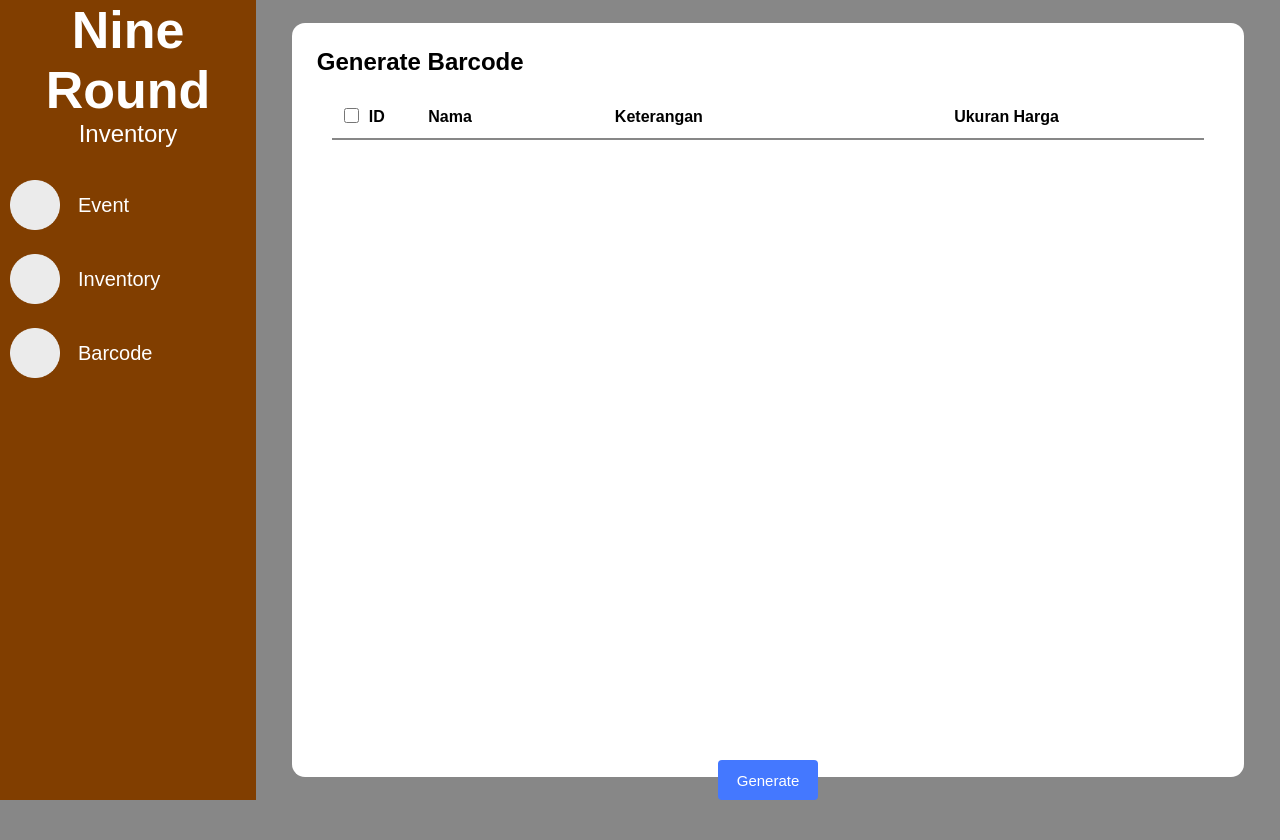
After one commit to Asabito/NineRound-Inventory-Manager, a Django app: page /barcode in a window 1280 px wide. The commit adds this page. Run offline with Django 4.2, Linux system fonts and the light colour scheme; data that the repository does not hold is empty.

Commit message:
add: barcode page (not fully functioning)

```diff
--- /dev/null
+++ b/nineround_web/inventory_app/templates/inventory_app/barcode.html
@@ -0,0 +1,145 @@
+<style>
+/* ----------------------------------- Header ----------------------------------- */
+#heading{
+    padding: 25px 0 0 25px;
+}
+
+/* ----------------------------------- Table ----------------------------------- */
+
+    #itemTable{
+        margin: 20px 40px 0 40px;
+        height: fit-content;
+    }
+    .itemTableHeading{
+        font-weight: bold;
+    }
+    .itemTableRow{
+        display: flex;
+        border-bottom: 2px solid #878787;
+        padding: 12px;
+    }
+
+    .checkBoxesColumn {
+        margin-right: 10px;
+    }
+    .checkBoxesColumn input{
+        height: 15px;
+        width: 15px;
+    }
+    .idColumn {
+        width: 7%;
+    }
+
+    .namaPakaianColumn {
+        width: 22%;
+    }
+
+    .keteranganColumn {
+        width: 40%;
+    }
+
+    .ukuranColumn {
+        width: 7%;
+    }
+
+    .hargaColumn {
+        width: 12%;
+    }
+
+    .statusColumn {
+        width: 15%;
+    }
+/* ----------------------------------- Table ----------------------------------- */
+#buttons{
+    display: flex;
+    justify-content: center;
+    align-items: center;
+    height: 120px;
+}
+#buttons input{
+    height: 40px;
+    width: 100px;
+    background-color: #4478FF;
+    color: white;
+    border: 0;
+    border-radius: 4px;
+    font-size: 15px;
+}
+/* #generateButton */
+</style>
+
+{% extends 'main.html' %}
+
+{% block content %}
+{% load humanize %}
+<div id="heading"><h2>Generate Barcode</h2></div>
+
+<form method="POST">
+    {% csrf_token %}
+    <div id="itemTable">
+        <div class="itemTableHeading itemTableRow">
+            <div class="checkBoxesColumn"><input class="checkAll" type="checkbox"></div>
+            <div class="idColumn">ID</div>
+            <div class="namaPakaianColumn">Nama</div>
+            <div class="keteranganColumn">Keterangan</div>
+            <div class="ukuranColumn">Ukuran</div>
+            <div class="hargaColumn">Harga</div>
+        </div>
+        <div class="scrollablePartTable" style="height: 580px;">
+            {% for item in items %}
+                <div class="itemTableRow">
+                    <div class="checkBoxesColumn"><input class="checkboxes" type="checkbox" name="selected_items" value="{{item.id}}"></div>
+                    <div class="idColumn">{{item.id}}</div>
+                    <div class="namaPakaianColumn">{{item.nama}}</div>
+                    <div class="keteranganColumn">{{item.keterangan}}</div>
+                    <div class="ukuranColumn">{{item.ukuran}}</div>
+                    <div class="hargaColumn">Rp {{item.harga | floatformat | intcomma}}</div>
+                </div>
+            {% endfor %}
+        </div>
+    </div>
+    <div id="buttons">
+        <input id="generateButton" type="submit" value="Generate" name="generate">
+    </div>
+</form>
+
+
+<script src="https://code.jquery.com/jquery-2.2.4.js"></script>
+<script>
+    $(document).ready(function () {
+        $('#generateButton').click(function () {
+            var id = [];
+            var csrf = $('input[name=csrfmiddlewaretoken').val();
+            $(':checkbox:checked').each(function (i) {
+                id[i] = $(this).val()
+            })
+            if (id.length === 0) {
+                alert("Please select items.")
+            }
+            else {
+                console.log(id)
+                $.ajax({
+                    url: ".",
+                    method: "POST",
+                    data:
+                    {
+                        id,
+                        csrfmiddlewaretoken: csrf
+                    }
+                })
+            }
+
+        });
+
+        $(function () {
+            $('.checkAll').click(function () {
+                if (this.checked) {
+                    $(".checkboxes").prop("checked", true);
+                } else {
+                    $(".checkboxes").prop("checked", false);
+                }
+            });
+        });
+    })
+</script>
+{% endblock %}
--- a/nineround_web/inventory_app/urls.py
+++ b/nineround_web/inventory_app/urls.py
@@ -10,5 +10,6 @@
     path('event-detail/<str:pk>/stock-checking', views.stockChecking, name='stockChecking'),
     path('inventory', views.inventoryPage, name='inventoryPage'),
     path('add-item-to-inventory', views.inventoryAddItem, name='inventoryAddItem'),
-    path('delete-item-from-inventory', views.inventoryDeleteItem, name='inventoryDeleteItem')
+    path('delete-item-from-inventory', views.inventoryDeleteItem, name='inventoryDeleteItem'),
+    path('barcode', views.barcodeGenerator, name='barcode'),
 ]
--- a/nineround_web/inventory_app/views.py
+++ b/nineround_web/inventory_app/views.py
@@ -187,7 +187,6 @@
 
 def inventoryPage(request):
     items = Inventory.objects.all().order_by('id')
-    print(items[0])
     if request.method == 'POST' and request.POST.get('add-button'):
         return redirect('inventoryAddItem')
     elif request.method == 'POST' and request.POST.get('delete-button'):
@@ -319,9 +318,16 @@
     return render(request, 'inventory_app/inventory-delete-item.html', context=context)
 
 
+def barcodeGenerator(request):
+    item = Inventory.objects.all().order_by('id')
+    context = {'items':item}
+    if request.POST.getlist('selected_items'):
+        print(request.POST.getlist('selected_items'))
+    return render(request, 'inventory_app/barcode.html', context=context)
+
 
 # TODO:
-# - DONE -  kasih validasi setiap kali delete
+# - DONE -  kasih validasi setiap kali delete (Tarik item dari Event belom)
 # - barcode
 # - ubah status tidak diketahui manjadi ... (brainstorming lg)
 # - ubah database menjadi: ketika user memasukkan item ke sebuah event, di event lainnya akan terhapus. Dan status akan berubah menjadi dalam event
--- a/nineround_web/templates/side_navbar.html
+++ b/nineround_web/templates/side_navbar.html
@@ -72,6 +72,7 @@
             </div>
         </div>
     </a>
+    <a href="/barcode">
         <div class="sidebarMenu">
             <div class="sidebarMenuImg">
                 <img src="{% static 'Ellipse.png' %}" alt="">
@@ -80,3 +81,4 @@
                 Barcode
             </div>
         </div>
+    </a>
```
Lines whose indentation alone changed are shown as unchanged.
